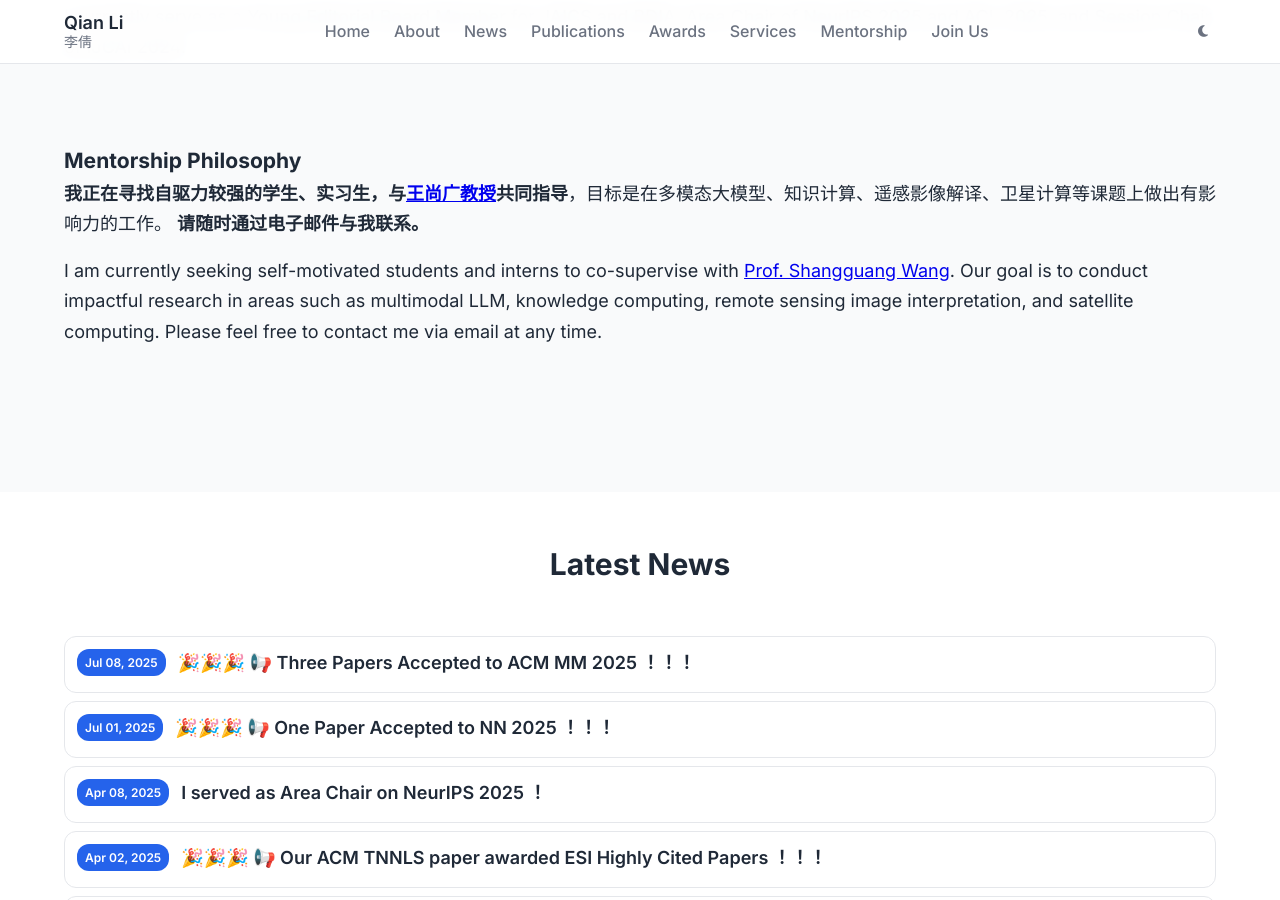
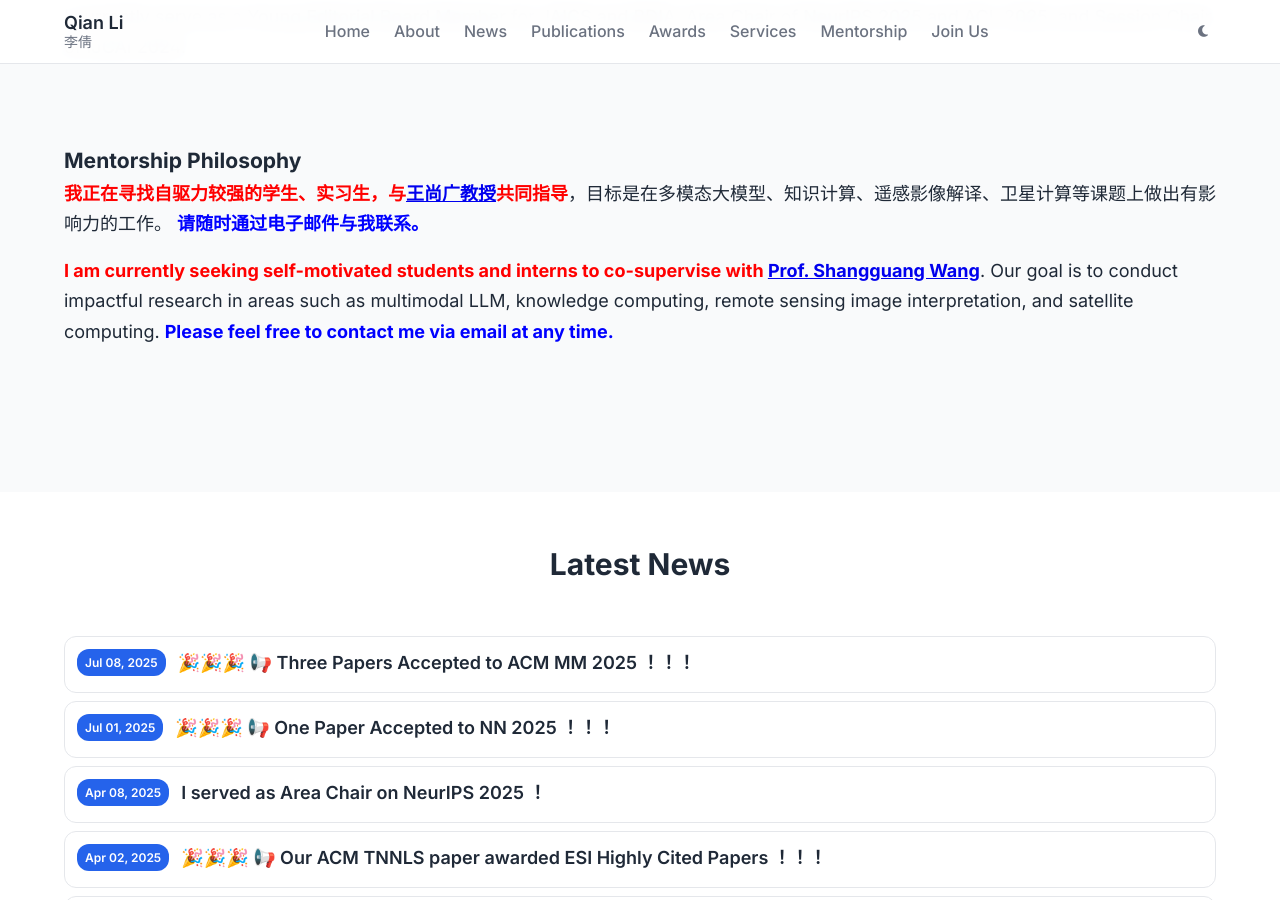
Before and after one commit to xiaoqian19940510/xiaoqian19940510.github.io, a Jekyll site: the page built from index.html, in a window 1280 px wide and 900 px high, scrolled down 956 px. Built offline with Jekyll 4.4.1, drawn with Linux system fonts in a browser that asks for light colours; the list of posts is cut into pages by our own code.

Commit message:
Update author.yml

```diff
--- a/_data/author.yml
+++ b/_data/author.yml
@@ -36,10 +36,10 @@ bio: |
 
 # 指导理念
 mentorship_philosophy: |
-  <span style="font-weight: bold;">我正在寻找自驱力较强的学生、实习生，与<a href="https://teacher.bupt.edu.cn/sgwang/zh_CN/index.htm" target="_blank">王尚广教授</a>共同指导</span>，目标是在多模态大模型、知识计算、遥感影像解译、卫星计算等课题上做出有影响力的工作。
-  <span style="font-weight: bold;">请随时通过电子邮件与我联系。</span>
+  <span style="font-weight: bold;color:red">我正在寻找自驱力较强的学生、实习生，与<a href="https://teacher.bupt.edu.cn/sgwang/zh_CN/index.htm" target="_blank">王尚广教授</a>共同指导</span>，目标是在多模态大模型、知识计算、遥感影像解译、卫星计算等课题上做出有影响力的工作。
+  <span style="font-weight: bold;color:blue">请随时通过电子邮件与我联系。</span>
 
-  I am currently seeking self-motivated students and interns to co-supervise with <a href="https://teacher.bupt.edu.cn/sgwang/zh_CN/index.htm" target="_blank">Prof. Shangguang Wang</a>. Our goal is to conduct impactful research in areas such as multimodal LLM, knowledge computing, remote sensing image interpretation, and satellite computing. Please feel free to contact me via email at any time.
+  <span style="font-weight: bold;color:red">I am currently seeking self-motivated students and interns to co-supervise with <a href="https://teacher.bupt.edu.cn/sgwang/zh_CN/index.htm" target="_blank">Prof. Shangguang Wang</a></span>. Our goal is to conduct impactful research in areas such as multimodal LLM, knowledge computing, remote sensing image interpretation, and satellite computing. <span style="font-weight: bold;color:blue">Please feel free to contact me via email at any time.</span>
 
 # 教育经历
 education:
```
